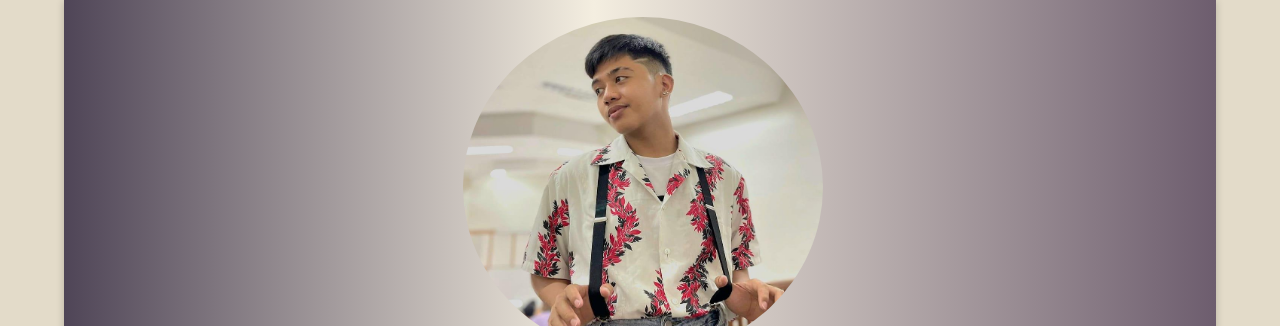
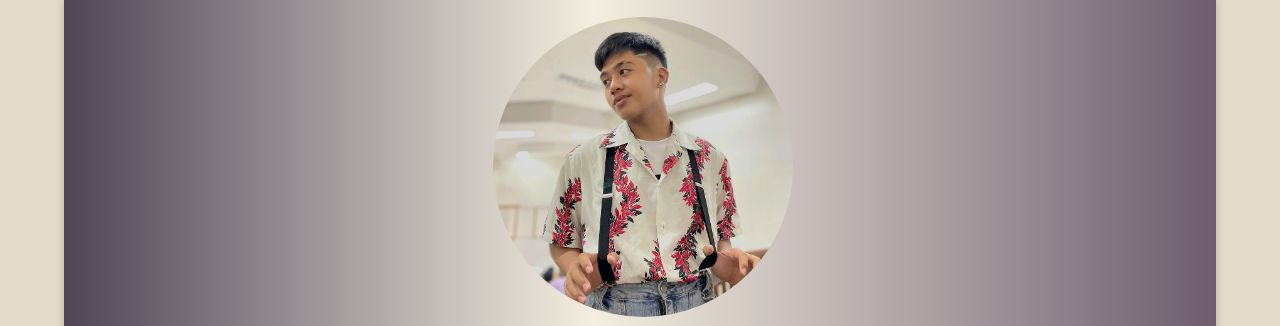
Before and after one commit to Angelo-07/Angelo-07.github.io, a plain HTML site: page index.html in a window 1280 px wide. Shown: the part 126-452 px from the top of the page. Drawn offline with Linux system fonts and the light colour scheme; a web font is replaced by a local one.

Commit message:
Update index.html

```diff
--- a/index.html
+++ b/index.html
@@ -41,7 +41,7 @@
 
     <div class="card" id="home">
         <div id="coms">
-          <img src="geloo.jpg" alt="Angelo" style="width:360px;height: 340px; border-radius: 50%; margin-top:2%; margin-left: 4%; margin-bottom: 3%;"></div>
+          <img src="geloo.jpg" alt="Angelo" style="width:300px;height: 300px; border-radius: 50%; margin-top:2%; margin-left: 4%; margin-bottom: 1%;"></div>
           <div id="desc"  >
             <h1 style="font-size: 40px;"><b>Angelo Cometa</b></h1>
             <p style="font-size: 20px; font-family: 'Ysabeau SC';"> 3rd year BSIT Website Development Student<br> Holy Angel University</p><br><br>
```
